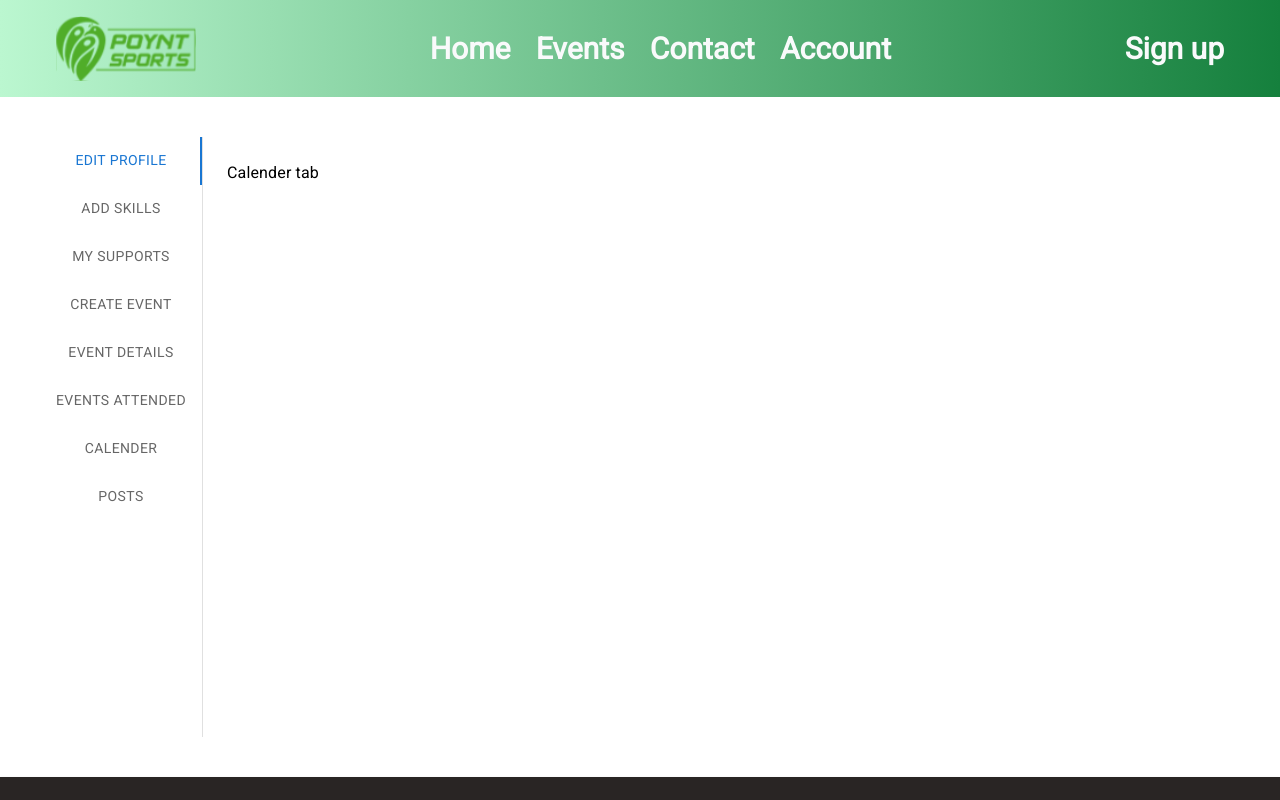
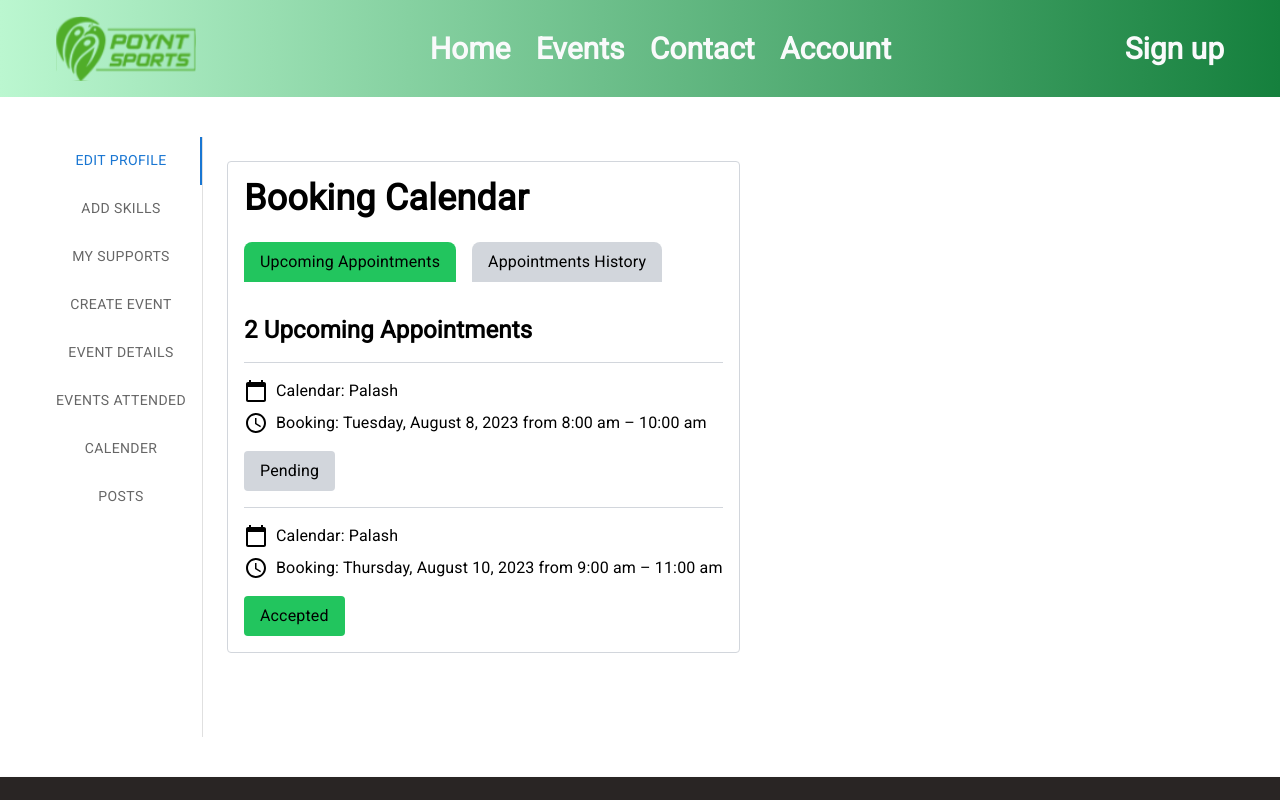
Before and after one commit to Ujucode/poynt-sports, a React (Vite) app: page /account/calender in a window 1280 px wide. Shown: the top 800 px of the page. Built offline with nearby package versions, Linux system fonts and the light colour scheme.

Commit message:
-made the calendartab and supporttab

```diff
--- a/src/components/Layout/CalenderTab.jsx
+++ b/src/components/Layout/CalenderTab.jsx
@@ -1,5 +1,121 @@
-const CalenderTab = () => {
-  return <p>Calender tab</p>;
+import { useState } from "react";
+import { CalendarToday, AccessTime } from "@mui/icons-material";
+
+const upcomingAppointments = [
+  {
+    id: 1,
+    calendar: "Palash",
+    booking: "Tuesday, August 8, 2023 from 8:00 am – 10:00 am",
+    status: "Pending",
+  },
+  {
+    id: 2,
+    calendar: "Palash",
+    booking: "Thursday, August 10, 2023 from 9:00 am – 11:00 am",
+    status: "Accepted",
+  },
+  // Add more upcoming appointments as needed
+];
+
+const pastAppointments = [
+  {
+    id: 1,
+    calendar: "Marshall",
+    booking: "Tuesday, August 8, 2023 from 8:00 am – 10:00 am",
+    status: "Accepted",
+  },
+  {
+    id: 2,
+    calendar: "John",
+    booking: "Wednesday, August 9, 2023 from 9:00 am – 11:00 am",
+    status: "Accepted",
+  },
+  // Add more past appointments as needed
+];
+
+const CalendarTab = () => {
+  const [activeTab, setActiveTab] = useState("upcoming");
+
+  const handleTabClick = (tab) => {
+    setActiveTab(tab);
+  };
+
+  return (
+    <div className="min-h-screen flex flex-col items-center">
+      <div className="border border-gray-300 rounded p-4 w-full max-w-4xl">
+        <h1 className="text-4xl font-bold mb-6">Booking Calendar</h1>
+        <div className="flex">
+          <button
+            className={`px-4 py-2 mr-4 rounded-t-lg ${
+              activeTab === "upcoming" ? "bg-green-500" : "bg-gray-300"
+            }`}
+            onClick={() => handleTabClick("upcoming")}
+          >
+            Upcoming Appointments
+          </button>
+          <button
+            className={`px-4 py-2 rounded-t-lg ${
+              activeTab === "history" ? "bg-green-500" : "bg-gray-300"
+            }`}
+            onClick={() => handleTabClick("history")}
+          >
+            Appointments History
+          </button>
+        </div>
+        {activeTab === "upcoming" ? (
+          <div>
+            <h2 className="text-2xl font-bold mt-8">{upcomingAppointments.length} Upcoming Appointments</h2>
+            {upcomingAppointments.map((appointment) => (
+              <div key={appointment.id}>
+                <hr className="my-4 border-t border-gray-300" />
+                <div className="flex items-center mt-4">
+                  <CalendarToday />
+                  <span className="ml-2">Calendar: {appointment.calendar}</span>
+                </div>
+                <div className="flex items-center mt-2">
+                  <AccessTime />
+                  <span className="ml-2">Booking: {appointment.booking}</span>
+                </div>
+                <button className={`px-4 py-2 rounded mt-4 ${appointment.status === "Accepted" ? "bg-green-500" : "bg-gray-300"}`}>
+                  {appointment.status}
+                </button>
+              </div>
+            ))}
+          </div>
+        ) : (
+          <div>
+            <h2 className="text-2xl font-bold mt-8">Appointments History</h2>
+            {pastAppointments.length === 0 ? (
+              <p className="text-gray-500 mt-4">No Past Appointments</p>
+            ) : (
+              <div>
+                {pastAppointments.map((appointment) => (
+                  <div key={appointment.id}>
+                    <hr className="my-4 border-t border-gray-300" />
+                    <div className="flex items-center mt-4">
+                      <CalendarToday />
+                      <span className="ml-2">Calendar: {appointment.calendar}</span>
+                    </div>
+                    <div className="flex items-center mt-2">
+                      <AccessTime />
+                      <span className="ml-2">Booking: {appointment.booking}</span>
+                    </div>
+                    <button
+                      className={`px-4 py-2 rounded mt-4 ${
+                        appointment.status === "Accepted" ? "bg-green-500" : "bg-gray-300"
+                      }`}
+                    >
+                      {appointment.status}
+                    </button>
+                  </div>
+                ))}
+              </div>
+            )}
+          </div>
+        )}
+      </div>
+    </div>
+  );
 };
 
-export default CalenderTab;
+export default CalendarTab;
--- a/src/components/Layout/Supports.jsx
+++ b/src/components/Layout/Supports.jsx
@@ -1,5 +1,24 @@
+import AthleteCard from "./AthleteCard";
+
 const Supports = () => {
-  return <p>Supports tab</p>;
+  // Array of random names
+  const randomNames = [
+    'John Doe',
+    'Jane Smith',
+    'Michael Johnson',
+    'Alice Brown',
+    'Robert Lee',
+  ];
+
+  return (
+            <div className="container mx-20 grid grid-cols-3 ">
+          {randomNames.map((name, index) => (
+            <AthleteCard key={index} name={name} />
+          ))}
+         </div>
+
+
+  );
 };
 
 export default Supports;
```
